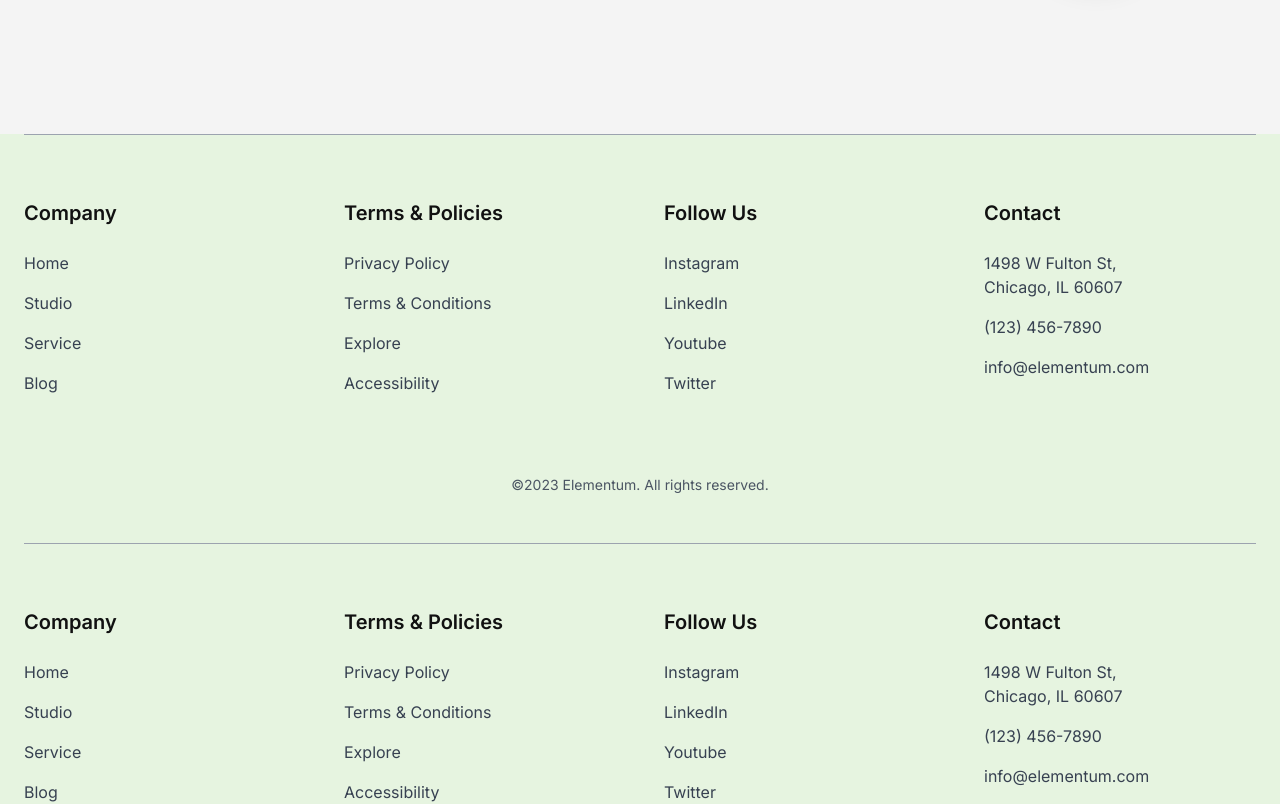
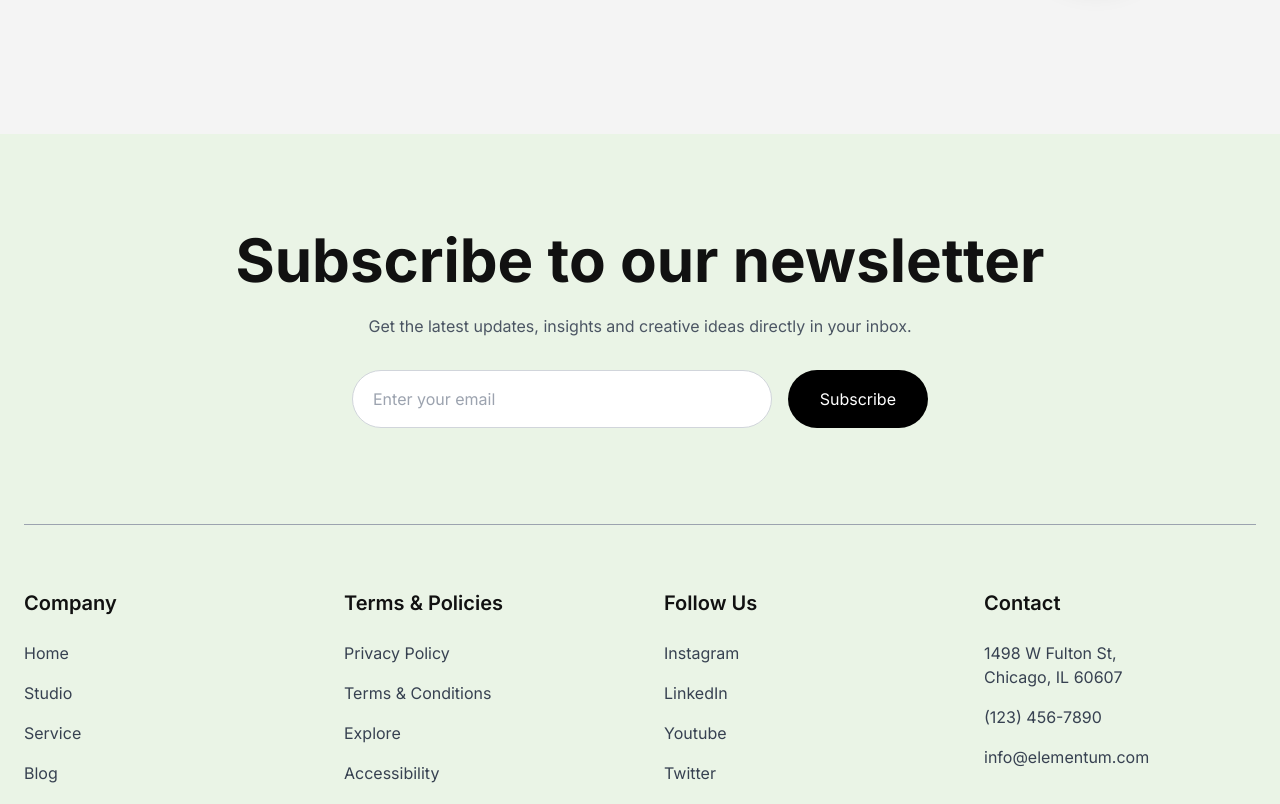
Before and after one commit to subhava06/Trams_Assignment, a React (Vite) app: page / in a window 1280 px wide. Shown: the part 4560-5364 px from the top of the page. Built offline with nearby package versions, Linux system fonts and the light colour scheme.

Commit message:
Fix issue of Newsletter and Footer

```diff
--- a/src/components/Footer.jsx
+++ b/src/components/Footer.jsx
@@ -1,7 +1,6 @@
 function Footer() {
   return (
-    <footer className="bg-mint pb-12">
-
+    <footer className="bg-[#EAF4E6] pb-12">
       <div className="section-container">
 
         <hr className="border-gray-400 mb-16" />
@@ -59,13 +58,9 @@ function Footer() {
                 Chicago, IL 60607
               </li>
 
-              <li>
-                (123) 456-7890
-              </li>
+              <li>(123) 456-7890</li>
 
-              <li>
-                info@elementum.com
-              </li>
+              <li>info@elementum.com</li>
             </ul>
           </div>
 
@@ -76,7 +71,6 @@ function Footer() {
         </div>
 
       </div>
-
     </footer>
   );
 }
--- a/src/components/Newsletter.jsx
+++ b/src/components/Newsletter.jsx
@@ -1,84 +1,30 @@
-function Footer() {
+function Newsletter() {
   return (
-    <footer className="bg-mint pb-12">
+    <section className="bg-[#EAF4E6] py-24">
+      <div className="section-container text-center">
+        <h2 className="text-4xl md:text-6xl font-bold mb-6">
+          Subscribe to our newsletter
+        </h2>
 
-      <div className="section-container">
+        <p className="text-gray-600 mb-8 max-w-xl mx-auto">
+          Get the latest updates, insights and creative ideas directly
+          in your inbox.
+        </p>
 
-        <hr className="border-gray-400 mb-16" />
+        <div className="flex flex-col md:flex-row justify-center gap-4 max-w-xl mx-auto">
+          <input
+            type="email"
+            placeholder="Enter your email"
+            className="px-5 py-4 rounded-full border border-gray-300 flex-1 outline-none"
+          />
 
-        <div className="grid md:grid-cols-2 lg:grid-cols-4 gap-12">
-
-          <div>
-            <h3 className="font-semibold text-xl mb-6">
-              Company
-            </h3>
-
-            <ul className="space-y-4 text-gray-700">
-              <li>Home</li>
-              <li>Studio</li>
-              <li>Service</li>
-              <li>Blog</li>
-            </ul>
-          </div>
-
-          <div>
-            <h3 className="font-semibold text-xl mb-6">
-              Terms & Policies
-            </h3>
-
-            <ul className="space-y-4 text-gray-700">
-              <li>Privacy Policy</li>
-              <li>Terms & Conditions</li>
-              <li>Explore</li>
-              <li>Accessibility</li>
-            </ul>
-          </div>
-
-          <div>
-            <h3 className="font-semibold text-xl mb-6">
-              Follow Us
-            </h3>
-
-            <ul className="space-y-4 text-gray-700">
-              <li>Instagram</li>
-              <li>LinkedIn</li>
-              <li>Youtube</li>
-              <li>Twitter</li>
-            </ul>
-          </div>
-
-          <div>
-            <h3 className="font-semibold text-xl mb-6">
-              Contact
-            </h3>
-
-            <ul className="space-y-4 text-gray-700">
-              <li>
-                1498 W Fulton St,
-                <br />
-                Chicago, IL 60607
-              </li>
-
-              <li>
-                (123) 456-7890
-              </li>
-
-              <li>
-                info@elementum.com
-              </li>
-            </ul>
-          </div>
-
+          <button className="bg-black text-white px-8 py-4 rounded-full">
+            Subscribe
+          </button>
         </div>
-
-        <div className="text-center mt-20 text-sm text-gray-600">
-          ©2023 Elementum. All rights reserved.
-        </div>
-
       </div>
-
-    </footer>
+    </section>
   );
 }
 
-export default Footer;
+export default Newsletter;
```
